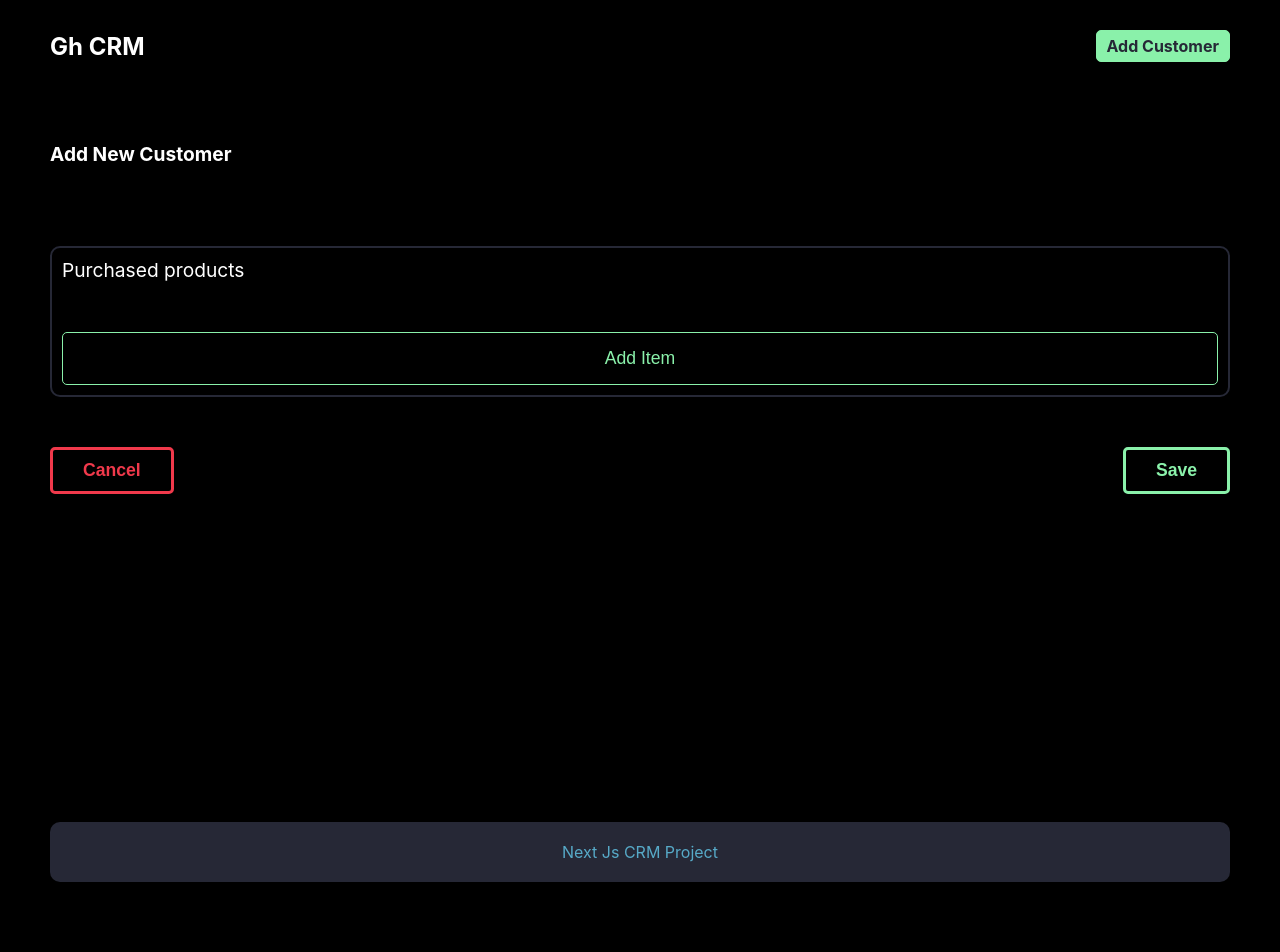
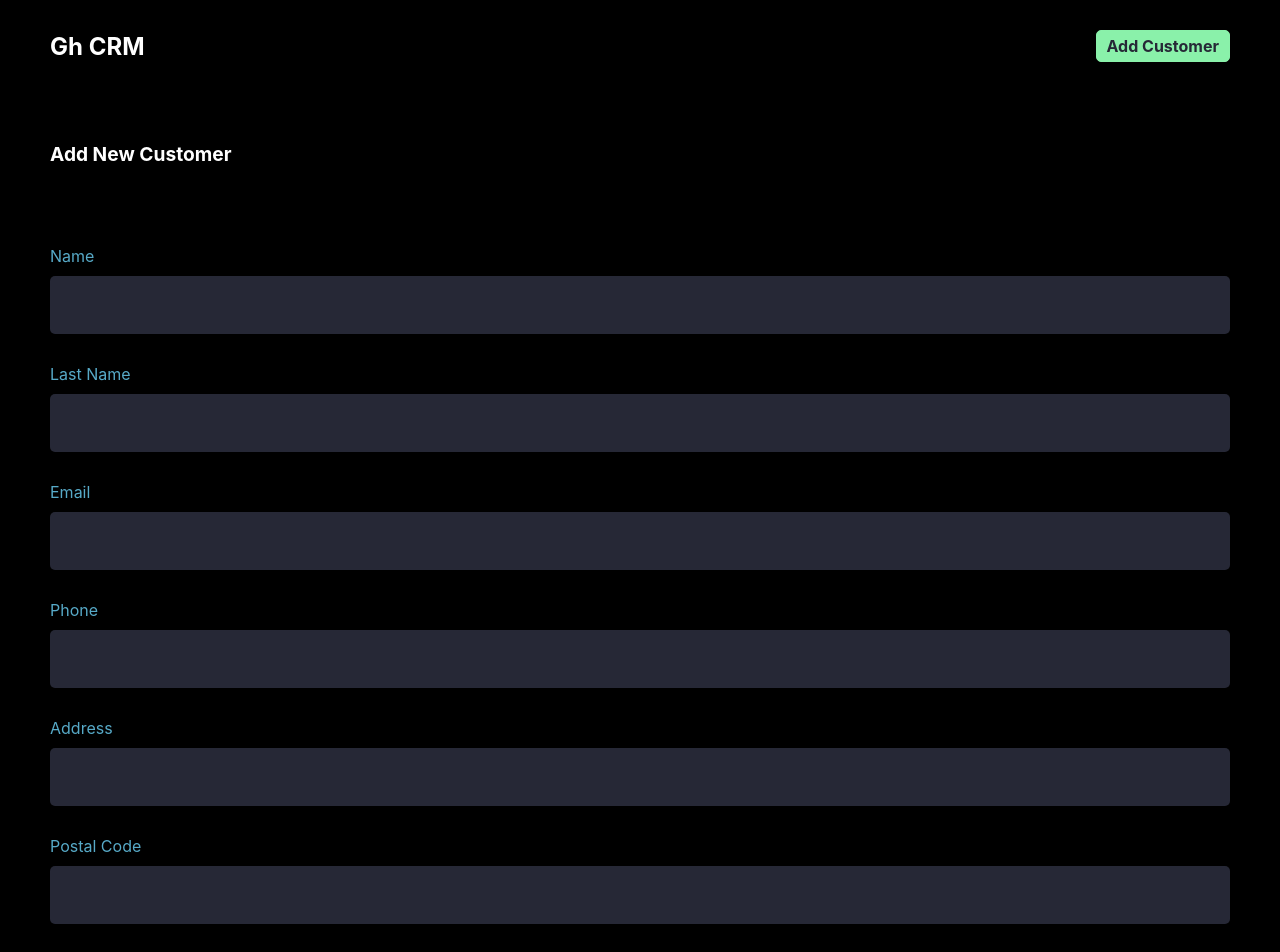
Before and after one commit to GhMamadreza84/CRM-Next-Project, a Next.js app: page /add-customer in a window 1280 px wide. Shown: the top 952 px of the page. Before the commit the page ends 892 px from the top, so only its background shows below. Built offline with nearby package versions, Linux system fonts and the light colour scheme.

Commit message:
i convert index page to ssr page

```diff
--- a/components/layout/Layout.js
+++ b/components/layout/Layout.js
@@ -1,5 +1,4 @@
 import Link from "next/link";
-import React from "react";
 
 const Layout = ({ children }) => {
   return (
--- a/components/module/Form.js
+++ b/components/module/Form.js
@@ -2,8 +2,61 @@ import FormInput from "./FormInput";
 import ItemList from "./ItemList";
 
 const Form = ({ form, setForm }) => {
+  const changeHandler = (e) => {
+    setForm({ ...form, [e.target.name]: e.target.value });
+  };
   return (
     <div>
+      <FormInput
+        name="name"
+        label="Name"
+        type="text"
+        value={form.name}
+        onChange={changeHandler}
+      />
+      <FormInput
+        name="lastName"
+        label="Last Name"
+        type="text"
+        value={form.lastName}
+        onChange={changeHandler}
+      />
+      <FormInput
+        name="email"
+        label="Email"
+        type="text"
+        value={form.email}
+        onChange={changeHandler}
+      />
+      <FormInput
+        name="phone"
+        label="Phone"
+        type="tel"
+        value={form.phone}
+        onChange={changeHandler}
+      />
+      <FormInput
+        name="address"
+        label="Address"
+        type="text"
+        value={form.address}
+        onChange={changeHandler}
+      />
+
+      <FormInput
+        name="postalCode"
+        label="Postal Code"
+        type="text"
+        value={form.postalCode}
+        onChange={changeHandler}
+      />
+      <FormInput
+        name="date"
+        label="Date"
+        type="date"
+        value={form.date}
+        onChange={changeHandler}
+      />
       <ItemList form={form} setForm={setForm} />
     </div>
   );
```
Also changed, not shown: components/template/HomePage.js (added, +11 -0 lines), pages/index.js (+22 -2 lines).
